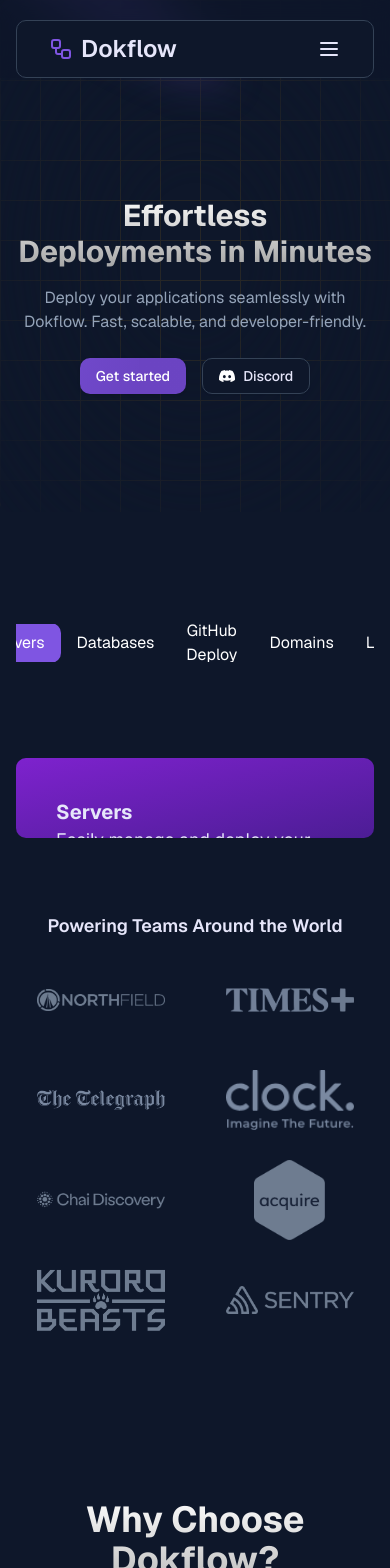
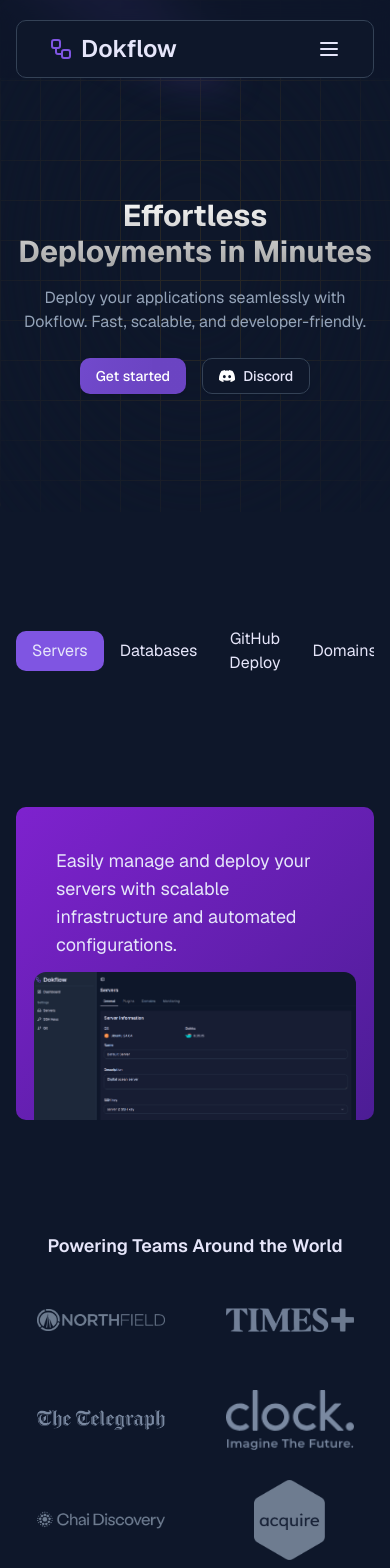
Before and after one commit to contentql/dflow-website, a Next.js app: page / in a window 390 px wide. Shown: the top 1568 px of the page. Built offline with nearby package versions, Linux system fonts and the light colour scheme.

Commit message:
chore: tab section responsive

```diff
--- a/src/app/(app)/(marketing)/page.tsx
+++ b/src/app/(app)/(marketing)/page.tsx
@@ -1,5 +1,3 @@
-import React from 'react'
-
 import { FeatureSection } from '@/components/home/cards'
 import ClientSection from '@/components/home/clients'
 import CtaSection from '@/components/home/cta'
--- a/src/components/Tabs.tsx
+++ b/src/components/Tabs.tsx
@@ -1,17 +1,16 @@
 'use client'
 
 import { motion } from 'motion/react'
+import { useRouter } from 'next/navigation'
 import { useState } from 'react'
 
 import { cn } from '@/utils/util'
-import { useRouter } from 'next/navigation'
 
 type Tab = {
   title: string
   value: string
   content?: string | React.ReactNode
 }
-
 
 export const Tabs = ({
   tabs: propTabs,
@@ -28,7 +27,7 @@
 }) => {
   const [active, setActive] = useState<Tab>(propTabs[0])
   const [tabs, setTabs] = useState<Tab[]>(propTabs)
-  const router=useRouter()
+  const router = useRouter()
 
   const moveSelectedTabToTop = (idx: number) => {
     const newTabs = [...propTabs]
@@ -44,10 +43,9 @@
     <>
       <div
         className={cn(
-          'no-visible-scrollbar relative flex w-full max-w-full flex-row items-center justify-center overflow-auto [perspective:1000px] sm:overflow-visible',
+          'no-visible-scrollbar relative flex w-full max-w-full flex-row items-center justify-start overflow-auto [perspective:1000px] sm:justify-center sm:overflow-visible',
           containerClassName,
-        )}
-      >
+        )}>
         {propTabs.map((tab, idx) => (
           <button
             key={tab.title}
@@ -60,8 +58,7 @@
             className={cn('relative rounded-md px-4 py-2', tabClassName)}
             style={{
               transformStyle: 'preserve-3d',
-            }}
-          >
+            }}>
             {active.value === tab.value && (
               <motion.div
                 layoutId='clickedbutton'
@@ -73,7 +70,7 @@
               />
             )}
 
-            <span className='relative block text-white'>{tab.title}</span>
+            <span className='relative block'>{tab.title}</span>
           </button>
         ))}
       </div>
@@ -82,7 +79,7 @@
         active={active}
         key={active.value}
         hovering={hovering}
-        className={cn('mt-24', contentClassName)}
+        className={cn('mt-32', contentClassName)}
       />
     </>
   )
@@ -117,8 +114,7 @@
           animate={{
             y: isActive(tab) ? [0, 40, 0] : 0,
           }}
-          className={cn('absolute left-0 top-0 h-full w-full', className)}
-        >
+          className={cn('absolute left-0 top-0 h-full w-full', className)}>
           {tab.content}
         </motion.div>
       ))}
--- a/src/components/home/tabs/index.tsx
+++ b/src/components/home/tabs/index.tsx
@@ -16,7 +16,7 @@
       value: 'Servers',
       content: (
         <div className='relative h-full w-full overflow-hidden rounded-md bg-gradient-to-br from-purple-700 to-violet-900 p-10'>
-          <p className='text-xl font-bold md:text-4xl'>Servers</p>
+          {/* <p className='text-xl font-bold md:text-4xl'>Servers</p> */}
           <p className='text-lg'>
             Easily manage and deploy your servers with scalable infrastructure
             and automated configurations.
@@ -30,7 +30,7 @@
       value: 'Databases',
       content: (
         <div className='relative h-full w-full overflow-hidden rounded-md bg-gradient-to-br from-purple-700 to-violet-900 p-10'>
-          <p className='text-xl font-bold md:text-4xl'>Databases</p>
+          {/* <p className='text-xl font-bold md:text-4xl'>Databases</p> */}
           <p className='text-lg'>
             Deploy, monitor, and optimize databases with seamless integrations
             and high availability.
@@ -44,7 +44,7 @@
       value: 'GitHub Deploy',
       content: (
         <div className='relative h-full w-full overflow-hidden rounded-md bg-gradient-to-br from-purple-700 to-violet-900 p-10'>
-          <p className='text-xl font-bold md:text-4xl'>GitHub Deploy</p>
+          {/* <p className='text-xl font-bold md:text-4xl'>GitHub Deploy</p> */}
           <p className='text-lg'>
             Deploy your GitHub applications effortlessly with automated builds
             and CI/CD pipelines.
@@ -58,7 +58,7 @@
       value: 'Domains',
       content: (
         <div className='relative h-full w-full overflow-hidden rounded-md bg-gradient-to-br from-purple-700 to-violet-900 p-10'>
-          <p className='text-xl font-bold md:text-4xl'>Domains</p>
+          {/* <p className='text-xl font-bold md:text-4xl'>Domains</p> */}
           <p className='text-lg'>
             Simplify domain management with DNS configuration, SSL setup, and
             seamless routing.
@@ -72,7 +72,7 @@
       value: 'Logs',
       content: (
         <div className='relative h-full w-full overflow-hidden rounded-md bg-gradient-to-br from-purple-700 to-violet-900 p-10'>
-          <p className='text-xl font-bold md:text-4xl'>Logs</p>
+          {/* <p className='text-xl font-bold md:text-4xl'>Logs</p> */}
           <p className='text-lg'>
             Track real-time logs for deployments, server activities, and
             debugging insights in one place.
@@ -86,22 +86,20 @@
   return (
     <div
       id='tabs'
-      className={`relative mx-auto flex h-[20rem] w-full max-w-5xl flex-col items-start justify-start px-4 py-28 [perspective:1000px] md:h-[58rem] md:px-6 lg:px-8`}>
+      className='b relative mx-auto mb-40 flex h-[30rem] w-full max-w-5xl flex-col items-start justify-start px-4 pt-28 [perspective:1000px] md:h-[40rem]'>
       <Tabs tabs={tabs} />
     </div>
   )
 }
 
 const DummyContent = ({ src }: { src?: StaticImageData | string }) => {
-  if (!src) return null // Ensure no errors if src is missing
-
   return (
     <Image
-      src={typeof src === 'string' ? src : src.src} // Extract `src` if it's StaticImageData
+      src={typeof src === 'string' ? src : src!} // Extract `src` if it's StaticImageData
       alt='dummy image'
-      width={1000}
-      height={1000}
-      className='absolute inset-x-0 -bottom-16 mx-auto h-[60%] w-[90%] rounded-md object-cover object-left-top md:h-[90%]'
+      width='1000'
+      height='1000'
+      className='absolute inset-x-0 -bottom-10 mx-auto h-[60%] w-[90%] rounded-xl object-cover object-left-top md:h-[90%]'
     />
   )
 }
```
